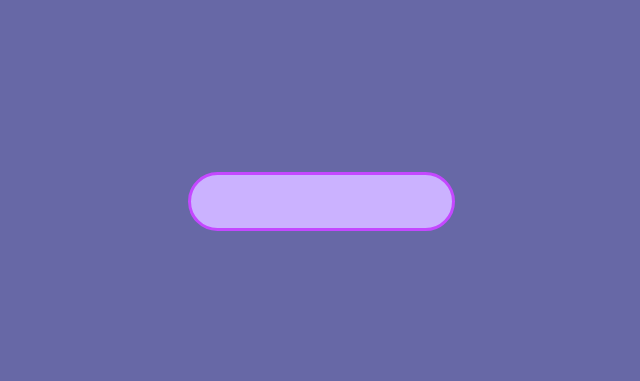
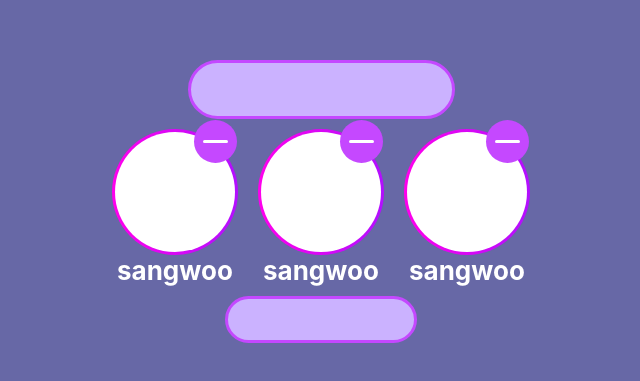
Before and after one commit to Team-Jurassic/whowillgetit, a React (Create React App) app in the folder whowillgetit/: page / in a window 1280 px wide. Shown: the part 199-580 px from the top of the page, without its empty margins (319-959 px from the left). Built offline with nearby package versions, Linux system fonts and the light colour scheme.

Commit message:
init finish: who will get it init form : IGost-P

```diff
--- a/whowillgetit/src/App.js
+++ b/whowillgetit/src/App.js
@@ -1,5 +1,7 @@
 import styled from "styled-components";
 import CreateUserBtn from "./components/createBtn";
+import UsersContainer from "./components/user";
+import GetItCounter from "./components/getitCounter";
 
 const BackGround = styled.div`
   /* 화면 */
@@ -19,6 +21,8 @@ function App() {
     <>
       <BackGround className="container">
         <CreateUserBtn className="btn">버튼입니다</CreateUserBtn>
+        <UsersContainer></UsersContainer>
+        <GetItCounter></GetItCounter>
       </BackGround>
     </>
   );
--- a/whowillgetit/src/components/createBtn.js
+++ b/whowillgetit/src/components/createBtn.js
@@ -1,7 +1,7 @@
 import React from "react";
 import styled from "styled-components";
 
-const CreateUserBtn = styled.input`
+export const CreateUserBtn = styled.input`
   /* 화면 */
 
   /* 크기 */
@@ -17,11 +17,6 @@ const CreateUserBtn = styled.input`
   /* 색상 */
   background: #cbb2ff;
   border: solid #c448ff;
-
-  /* 기타 */
-  & + & {
-    margin-left: 1rem;
-  }
 `;
 function createBtn({ children }) {
   return <CreateUserBtn></CreateUserBtn>;
--- a/whowillgetit/src/components/getitCounter.js
+++ b/whowillgetit/src/components/getitCounter.js
@@ -0,0 +1,14 @@
+import React from "react";
+import styled from "styled-components";
+import { CreateUserBtn } from "./createBtn";
+
+const GetItCounterBtn = styled(CreateUserBtn)`
+  /* 크기 */
+  width: 11.375rem;
+  height: 2.438rem;
+`;
+function getItCounter({ children }) {
+  return <GetItCounterBtn></GetItCounterBtn>;
+}
+
+export default getItCounter;
--- a/whowillgetit/src/components/user.js
+++ b/whowillgetit/src/components/user.js
@@ -0,0 +1,112 @@
+import React from "react";
+import styled from "styled-components";
+
+const Users = styled.div`
+  /* 화면 */
+
+  /* 크기 */
+  width: 7.5rem;
+  height: 7.5rem;
+
+  /* 테투리 */
+  border: 0.188rem solid transparent;
+  border-radius: 50%;
+  background-image: linear-gradient(#fff, #fff),
+    linear-gradient(to right, #ff00ec, #b20fff);
+  background-origin: border-box;
+  background-clip: content-box, border-box;
+
+  /* 폰트 */
+  text-align: center;
+  font-size: 1rem;
+  vertical-align: middle;
+  /* 기타 */
+  & + & {
+    margin-left: 1rem;
+  }
+`;
+
+const RemoveBtn = styled.button`
+  /* 크기 */
+  width: 2.688rem;
+  height: 2.688rem;
+  border: 0px;
+  border-radius: 50%;
+
+  /* 색상 */
+  background: #c548ff;
+
+  /* 위치 */
+  position: relative;
+  top: -0.75rem;
+  left: 2.5rem;
+
+  &:active {
+    background: #8600c6;
+  }
+`;
+
+const MiusDiv = styled.div`
+  /* 크기 */
+  width: 1.563rem;
+  height: 0.188rem;
+  border: 0px;
+  border-radius: 20px;
+
+  /* 위치 */
+  margin: 0 auto;
+
+  /* 색상 */
+  background: #ffffff;
+`;
+
+const UserName = styled.h1`
+  /* 크기 */
+  font-size: 1.625rem;
+  color: #ffffff;
+  margin: 0 auto;
+`;
+
+const UsersContainer = styled.div`
+  display: flex;
+  flex-direction: row;
+`;
+
+const UserBox = styled.div`
+  display: flex;
+  flex-direction: column;
+  margin: 10px;
+`;
+
+function usersContainer({ children }) {
+  return (
+    <UsersContainer>
+      <UserBox>
+        <Users>
+          <RemoveBtn>
+            <MiusDiv></MiusDiv>
+          </RemoveBtn>
+        </Users>
+        <UserName>sangwoo</UserName>
+      </UserBox>
+      <UserBox>
+        <Users>
+          <RemoveBtn>
+            <MiusDiv></MiusDiv>
+          </RemoveBtn>
+        </Users>
+        <UserName>sangwoo</UserName>
+      </UserBox>
+      <UserBox>
+        <Users>
+          <RemoveBtn>
+            <MiusDiv></MiusDiv>
+          </RemoveBtn>
+        </Users>
+        <UserName>sangwoo</UserName>
+      </UserBox>
+    </UsersContainer>
+  );
+}
+
+export default usersContainer;
```
Also changed, not shown: whowillgetit/src/components/inputUser.js (deleted).
